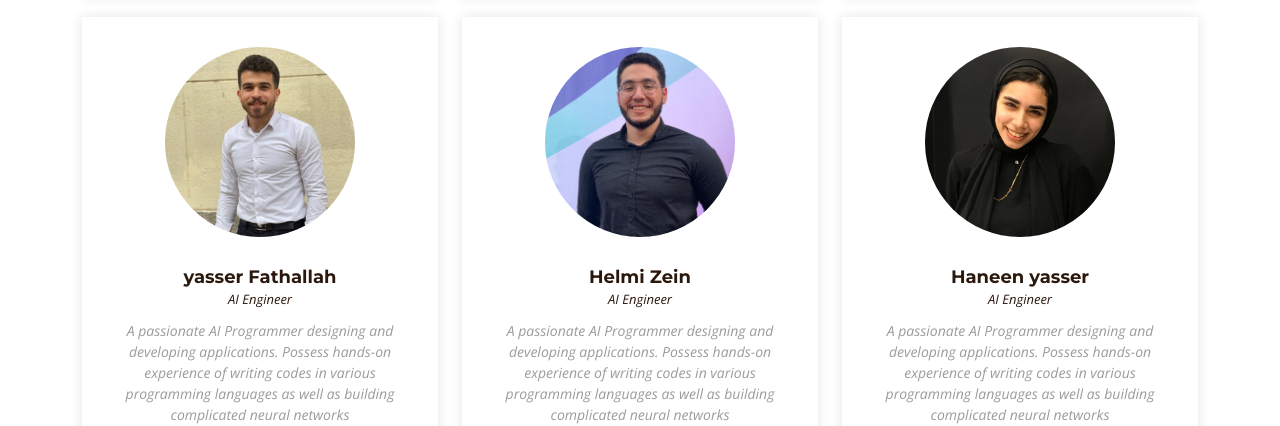
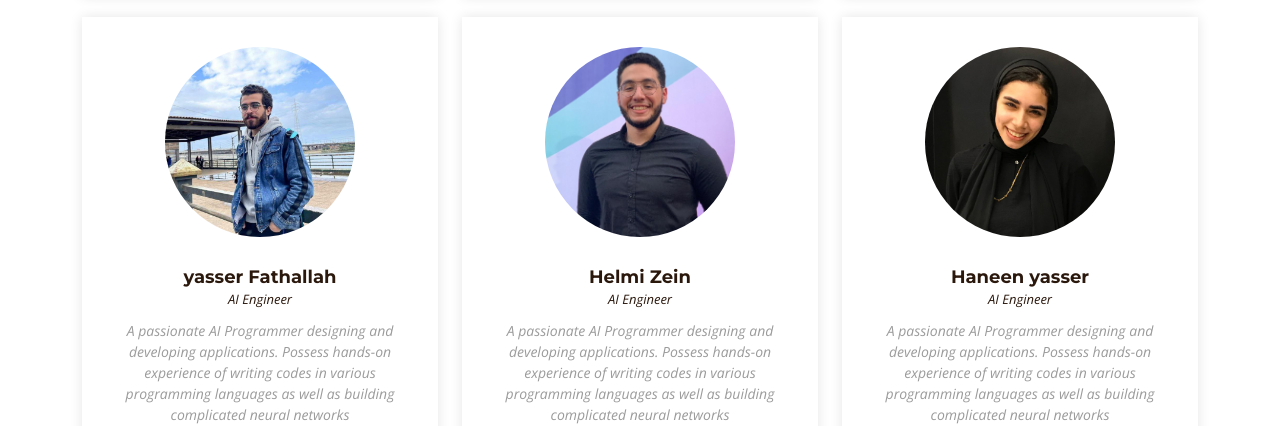
Before and after one commit to hebaaosama/GRAD, a plain HTML site: page index.html in a window 1280 px wide. Shown: the part 5333-5759 px from the top of the page. Drawn offline with nearby package versions, Linux system fonts and the light colour scheme.

Commit message:
Update index.html

```diff
--- a/index.html
+++ b/index.html
@@ -506,7 +506,7 @@
 
           <div class="col-lg-4 col-md-6 d-flex align-items-stretch">
             <div class="member">
-              <img src="assets/img/team/ya.jpg" alt="">
+              <img src="assets/img/team/yass.jpeg" alt="">
               <h4>yasser Fathallah</h4>
               <span>AI Engineer</span>
               <p>
```
